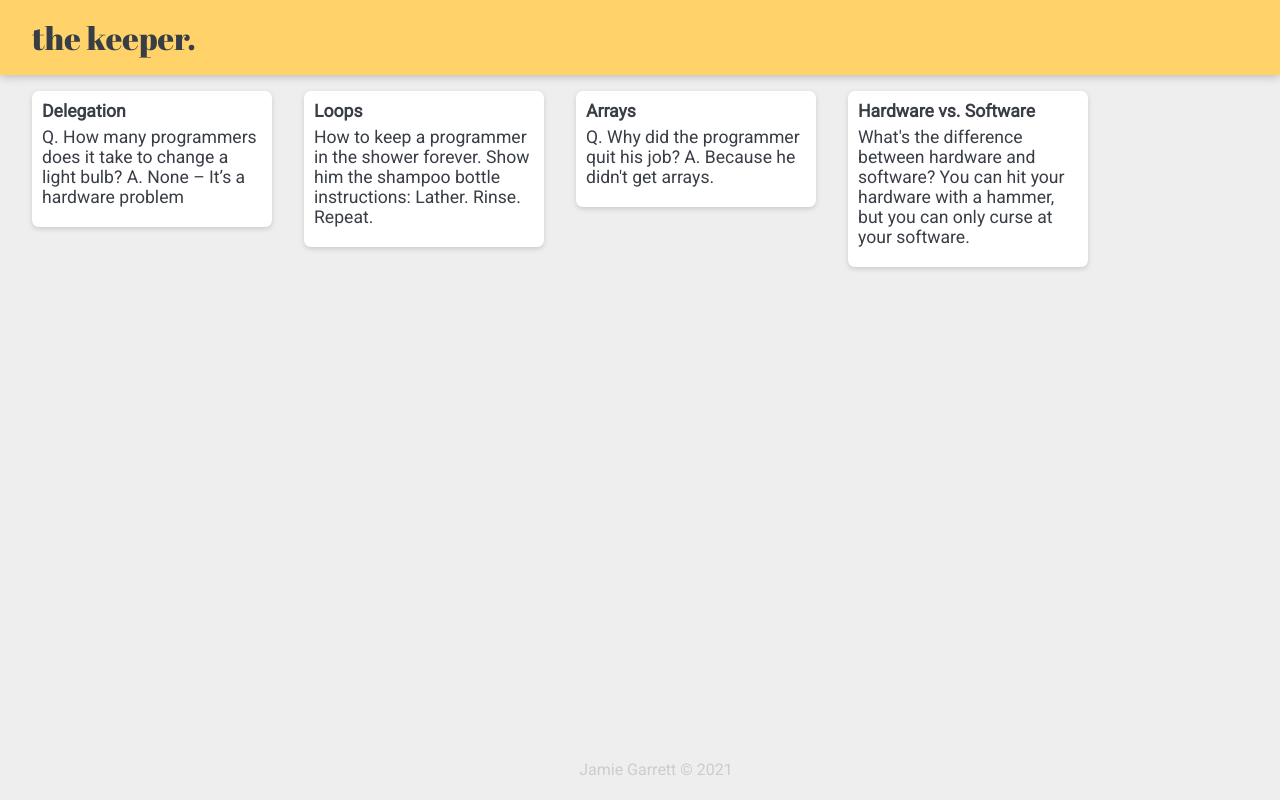
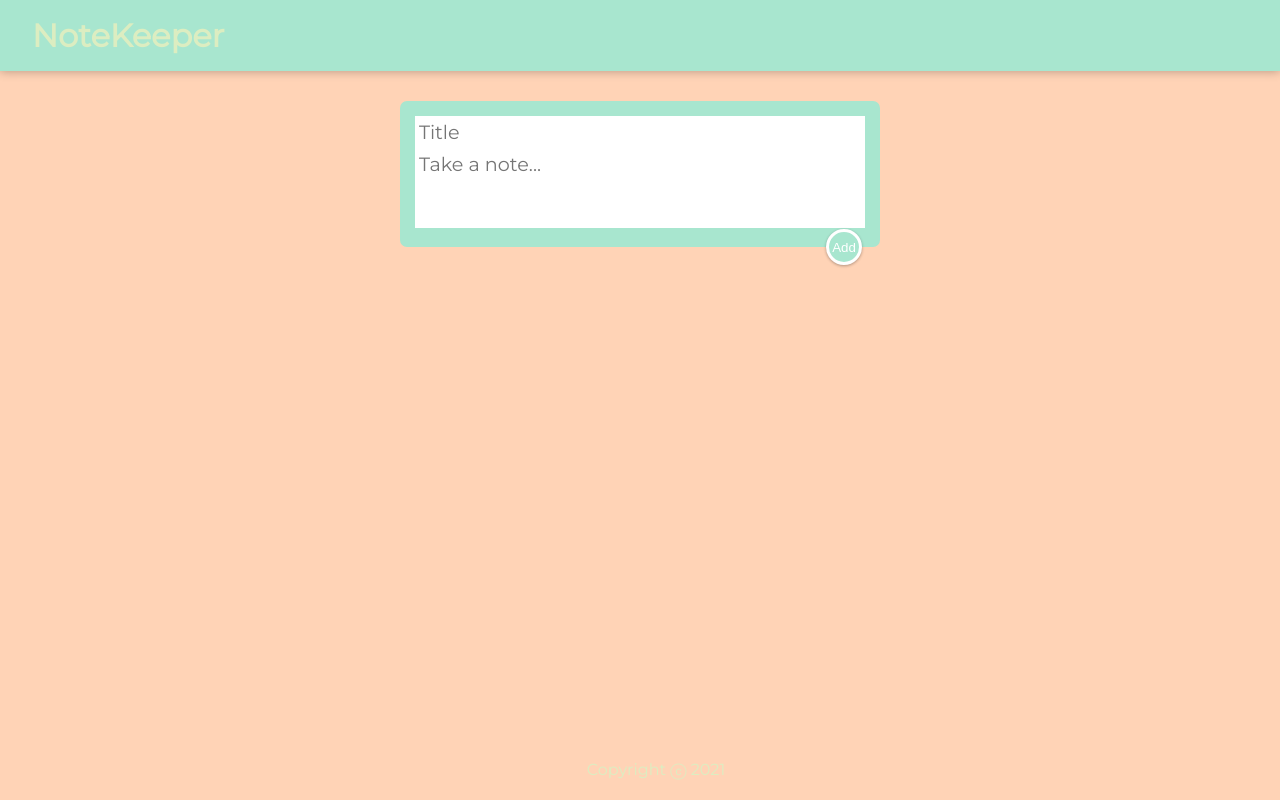
Before and after one commit to garrettjamie87/noteKeeper, a React (Create React App) app: page / in a window 1280 px wide. Built offline with nearby package versions, Linux system fonts and the light colour scheme.

Commit message:
finish functionality, just styling left to do

```diff
--- a/public/index.html
+++ b/public/index.html
@@ -2,8 +2,7 @@
 <html lang="en">
   <head>
     <title>Keeper App</title>
-    <link
-      href="https://fonts.googleapis.com/css2?family=Abril+Fatface&display=swap"
+    <link href="https://fonts.googleapis.com/css2?family=Montserrat&display=swap"
       rel="stylesheet"
     />
     <link rel="stylesheet" href="styles.css" />
--- a/public/styles.css
+++ b/public/styles.css
@@ -1,27 +1,25 @@
-@import url("https://fonts.googleapis.com/css2?family=Roboto&display=swap");
-
 * {
   padding: 0;
   margin: 0;
   box-sizing: border-box;
 }
-
+html {
+  font-family: "Montserrat", sans-serif;
+}
 body {
-  background: #eeeeee;
+  background: #ffd3b6;
   padding: 0 16px;
 }
 
 header {
-  background-color: #ffd369;
-  color: #393e46;
+  background-color: #a8e6cf;
   margin: auto -16px;
   padding: 16px 32px;
   box-shadow: 0 0 10px 0 rgba(0, 0, 0, 0.3);
 }
 
 header h1 {
-  font-family: "Abril Fatface", cursive;
-  font-weight: 200;
+  color: #dcedc1;
 }
 
 footer {
@@ -33,14 +31,10 @@
 }
 
 footer p {
-  color: #ccc;
-  font-family: "Roboto", sans-serif;
+  color: #dcedc1;
 }
-
 .note {
-  font-family: "Roboto", sans-serif;
-  background: #fff;
-  color: #393e46;
+  background: #a8e6cf;
   border-radius: 7px;
   box-shadow: 0 2px 5px #ccc;
   padding: 10px;
@@ -58,3 +52,49 @@
   white-space: pre-wrap;
   word-wrap: break-word;
 }
+
+.note button {
+  position: relative;
+  float: right;
+  margin-right: 10px;
+  color: #a8e6cf;
+  border: none;
+  width: 36px;
+  height: 36px;
+  cursor: pointer;
+  outline: none;
+}
+
+form {
+  position: relative;
+  width: 480px;
+  margin: 30px auto 20px auto;
+  background: #a8e6cf;
+  padding: 15px;
+  border-radius: 7px;
+  /* box-shadow: 0 1px 5px rgb(138, 137, 137); */
+}
+form input,
+form textarea {
+  width: 100%;
+  border: none;
+  padding: 4px;
+  outline: none;
+  font-size: 1.2em;
+  font-family: inherit;
+  resize: none;
+}
+form button {
+  position: absolute;
+  right: 18px;
+  bottom: -18px;
+  background: #a8e6cf;
+  color: #fff;
+  border: solid;
+  border-radius: 50%;
+  width: 36px;
+  height: 36px;
+  box-shadow: 0 1px 3px rgba(0, 0, 0, 0.3);
+  cursor: pointer;
+  outline: none;
+}
--- /dev/null
+++ b/src/components/CreateArea.jsx
@@ -0,0 +1,51 @@
+import React, { useState } from "react";
+
+function CreateArea(props) {
+  const [note, setNote] = useState({
+    title: "",
+    content: ""
+  });
+
+  function handleChange(event) {
+    const { name, value } = event.target;
+
+    setNote(prevNote => {
+      return {
+        ...prevNote,
+        [name]: value
+      };
+    });
+  }
+
+  function submitNote(event) {
+    props.onAdd(note);
+    setNote({
+      title: "",
+      content: ""
+    });
+    event.preventDefault();
+  }
+
+  return (
+    <div>
+      <form>
+        <input
+          name="title"
+          onChange={handleChange}
+          value={note.title}
+          placeholder="Title"
+        />
+        <textarea
+          name="content"
+          onChange={handleChange}
+          value={note.content}
+          placeholder="Take a note..."
+          rows="3"
+        />
+        <button onClick={submitNote}>Add</button>
+      </form>
+    </div>
+  );
+}
+
+export default CreateArea;
--- a/src/components/Note.jsx
+++ b/src/components/Note.jsx
@@ -1,11 +1,17 @@
 import React from "react";
 
-function Note(props){
-return (
-      <div className ='note'>
-            <h1>{props.title}</h1>
-            <p>{props.content}</p>
-      </div>
-)
+function Note(props) {
+  function handleClick() {
+    props.onDelete(props.id);
+  }
+
+  return (
+    <div className="note">
+      <h1>{props.title}</h1>
+      <p>{props.content}</p>
+      <button onClick={handleClick}>DELETE</button>
+    </div>
+  );
 }
+
 export default Note;
--- a/src/components/app.jsx
+++ b/src/components/app.jsx
@@ -1,18 +1,43 @@
-import React from "react";
+import React, { useState } from "react";
 import Header from "./Header";
 import Footer from "./Footer";
 import Note from "./Note";
-import notes from "./../notes";
+import CreateArea from "./CreateArea";
 
 function App() {
+  const [notes, setNotes] = useState([]);
+
+  function addNote(newNote) {
+    setNotes(prevNotes => {
+      return [...prevNotes, newNote];
+    });
+  }
+
+  function deleteNote(id) {
+    setNotes(prevNotes => {
+      return prevNotes.filter((noteItem, index) => {
+        return index !== id;
+      });
+    });
+  }
+
   return (
-    <>
+    <div>
       <Header />
-      {notes.map((cards) => (
-        <Note key={cards.key} title={cards.title} content={cards.content} />
-      ))}
+      <CreateArea onAdd={addNote} />
+      {notes.map((noteItem, index) => {
+        return (
+          <Note
+            key={index}
+            id={index}
+            title={noteItem.title}
+            content={noteItem.content}
+            onDelete={deleteNote}
+          />
+        );
+      })}
       <Footer />
-    </>
+    </div>
   );
 }
 
--- a/src/components/footer.jsx
+++ b/src/components/footer.jsx
@@ -1,10 +1,10 @@
 import React from "react";
 
 function Footer() {
-  const today = new Date();
+  const year = new Date().getFullYear();
   return (
     <footer>
-      <p> Jamie Garrett &#169; {today.getFullYear()}</p>
+      <p>Copyright ⓒ {year}</p>
     </footer>
   );
 }
--- a/src/components/header.jsx
+++ b/src/components/header.jsx
@@ -3,7 +3,7 @@
 function Header() {
   return (
     <header>
-      <h1>the keeper.</h1>
+      <h1>NoteKeeper</h1>
     </header>
   );
 }
--- a/src/notes.js
+++ /dev/null
@@ -1,28 +0,0 @@
-const notes = [
-      {
-        key: 1,
-        title: "Delegation",
-        content:
-          "Q. How many programmers does it take to change a light bulb? A. None – It’s a hardware problem"
-      },
-      {
-        key: 2,
-        title: "Loops",
-        content:
-          "How to keep a programmer in the shower forever. Show him the shampoo bottle instructions: Lather. Rinse. Repeat."
-      },
-      {
-        key: 3,
-        title: "Arrays",
-        content:
-          "Q. Why did the programmer quit his job? A. Because he didn't get arrays."
-      },
-      {
-        key: 4,
-        title: "Hardware vs. Software",
-        content:
-          "What's the difference between hardware and software? You can hit your hardware with a hammer, but you can only curse at your software."
-      }
-    ];
-
-    export default notes;
```
